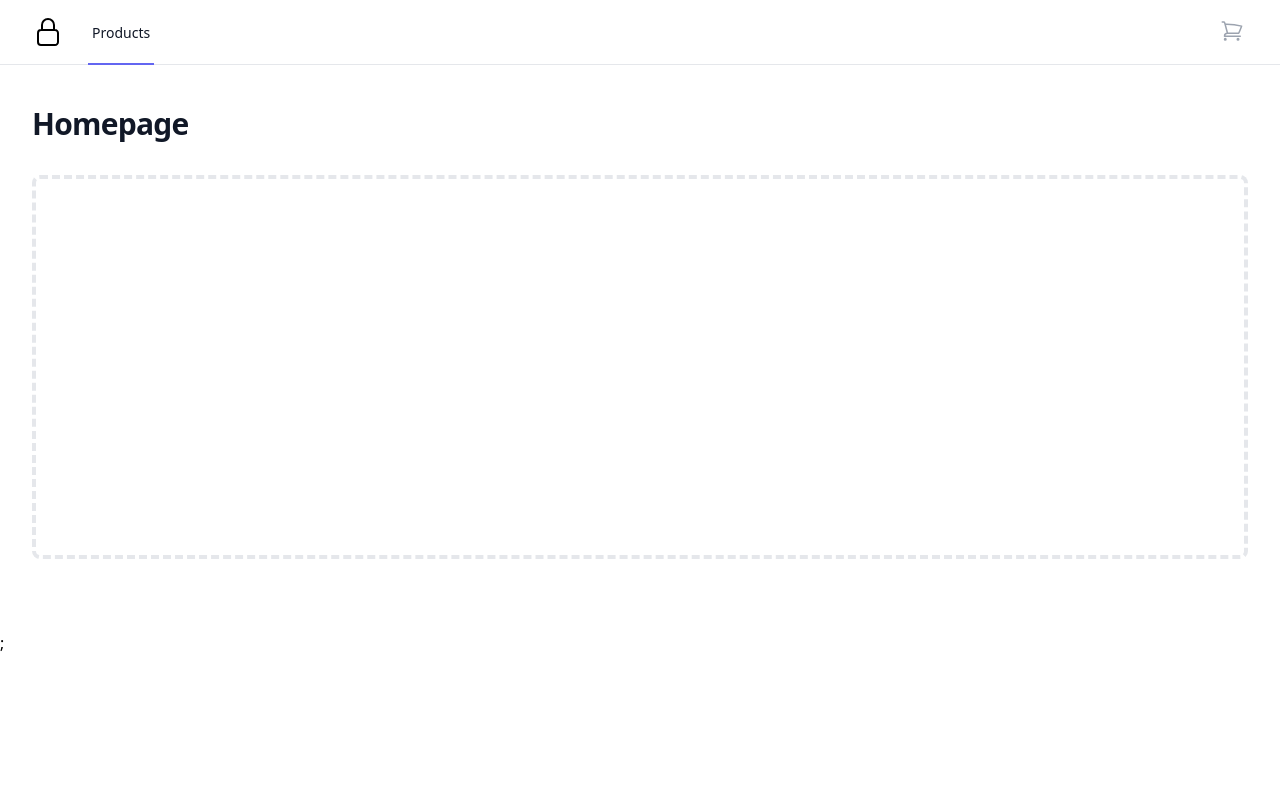
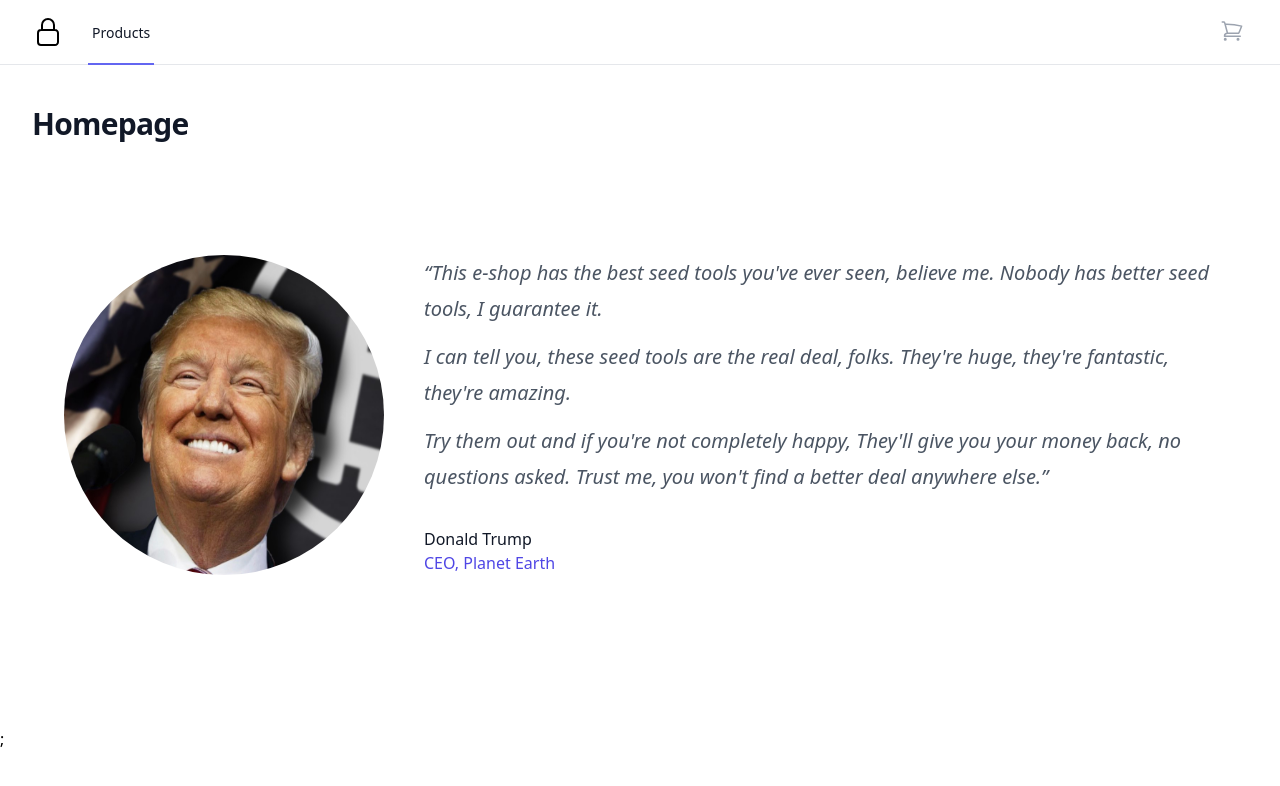
Before and after one commit to michalsanger/satoshi-homework, a Next.js app: page / in a window 1280 px wide. Shown: the top 786 px of the page. Built offline with nearby package versions, Linux system fonts and the light colour scheme.

Commit message:
Testimonial by Donald Trump

```diff
--- a/pages/index.tsx
+++ b/pages/index.tsx
@@ -1,11 +1,62 @@
 import type { NextPage } from "next";
+import Image from "next/image";
 import Layout from "../components/layout";
 
 const Home: NextPage = () => {
   return (
     <Layout heading="Homepage">
       <div className="px-4 py-8 sm:px-0">
-        <div className="h-96 rounded-lg border-4 border-dashed border-gray-200" />
+        <div className="relative mx-auto max-w-7xl px-4 pt-20 pb-12 sm:px-6 lg:px-8 lg:py-20">
+          <div className="relative lg:flex lg:items-center">
+            <div className="hidden lg:block lg:flex-shrink-0">
+              <Image
+                className="h-64 w-64 rounded-full xl:h-80 xl:w-80"
+                src="/donald.jpg"
+                alt="Donald Trump"
+                width={256}
+                height={256}
+              />
+            </div>
+
+            <div className="relative lg:ml-10">
+              <blockquote className="relative">
+                <div className="text-xl font-medium italic leading-9 text-gray-600">
+                  {/* Testimonials provided by https://chat.openai.com/ :-) */}
+                  <p className="mb-3 text-gray-600">
+                    &ldquo;This e-shop has the best seed tools you&apos;ve ever seen, believe me.
+                    Nobody has better seed tools, I guarantee it.
+                  </p>
+                  <p className="mb-3 text-gray-600">
+                    I can tell you, these seed tools are the real deal, folks. They&apos;re huge,
+                    they&apos;re fantastic, they&apos;re amazing.
+                  </p>
+                  <p className="mb-3">
+                    Try them out and if you&apos;re not completely happy, They&apos;ll give you your
+                    money back, no questions asked. Trust me, you won&apos;t find a better deal
+                    anywhere else.&rdquo;
+                  </p>
+                </div>
+                <footer className="mt-8">
+                  <div className="flex">
+                    <div className="flex-shrink-0 lg:hidden">
+                      <Image
+                        className="h-12 w-12 rounded-full"
+                        src="/donald.jpg"
+                        alt="Donald Trump"
+                        width={48}
+                        height={48}
+                      />
+                    </div>
+                    <div className="ml-4 lg:ml-0">
+                      <div className="text-base font-medium text-gray-900">Donald Trump</div>
+                      <div className="text-base font-medium text-indigo-600">CEO, Planet Earth</div>
+                    </div>
+                  </div>
+                </footer>
+              </blockquote>
+            </div>
+          </div>
+        </div>
       </div>
     </Layout>
   );
```
Also changed, not shown: public/donald.jpg (added).
